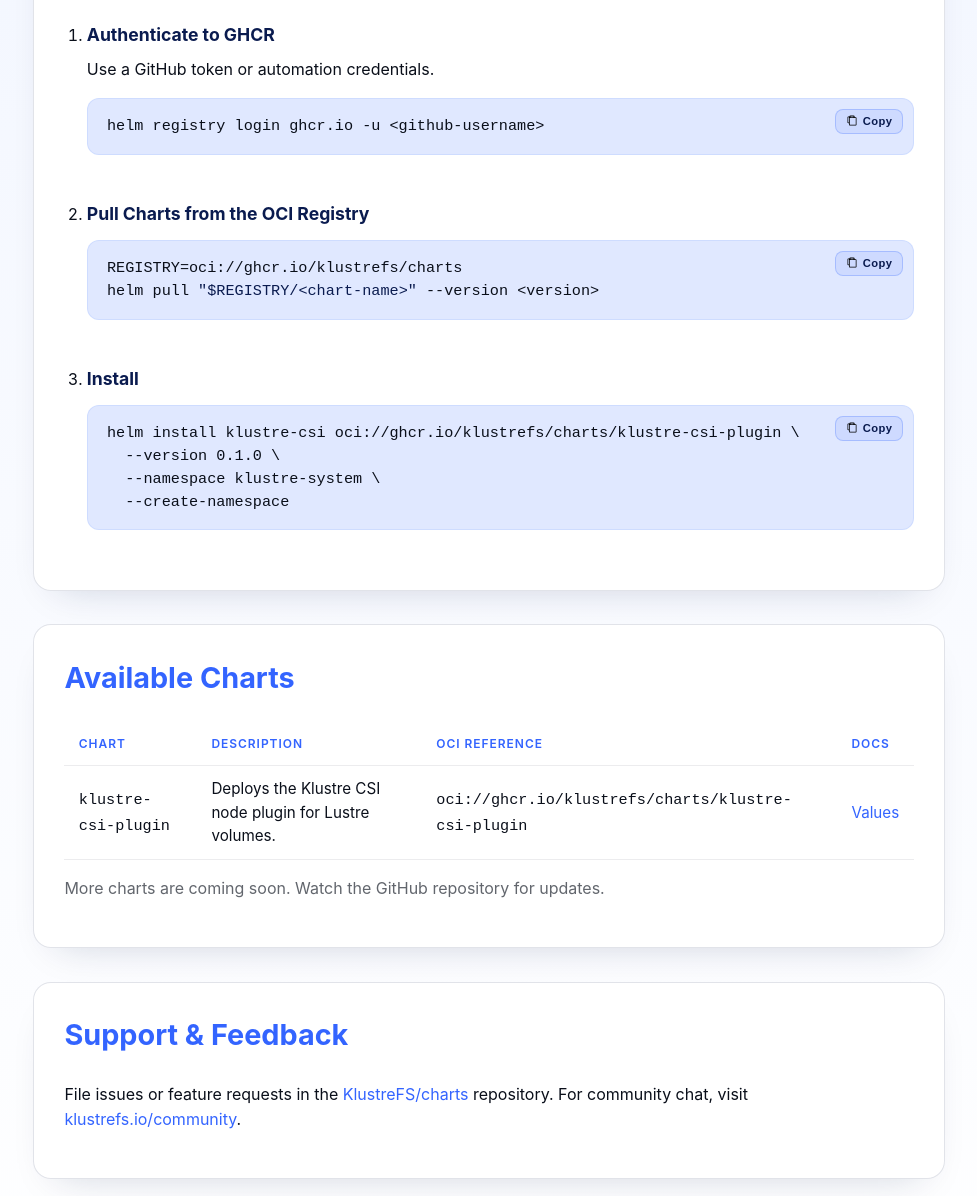
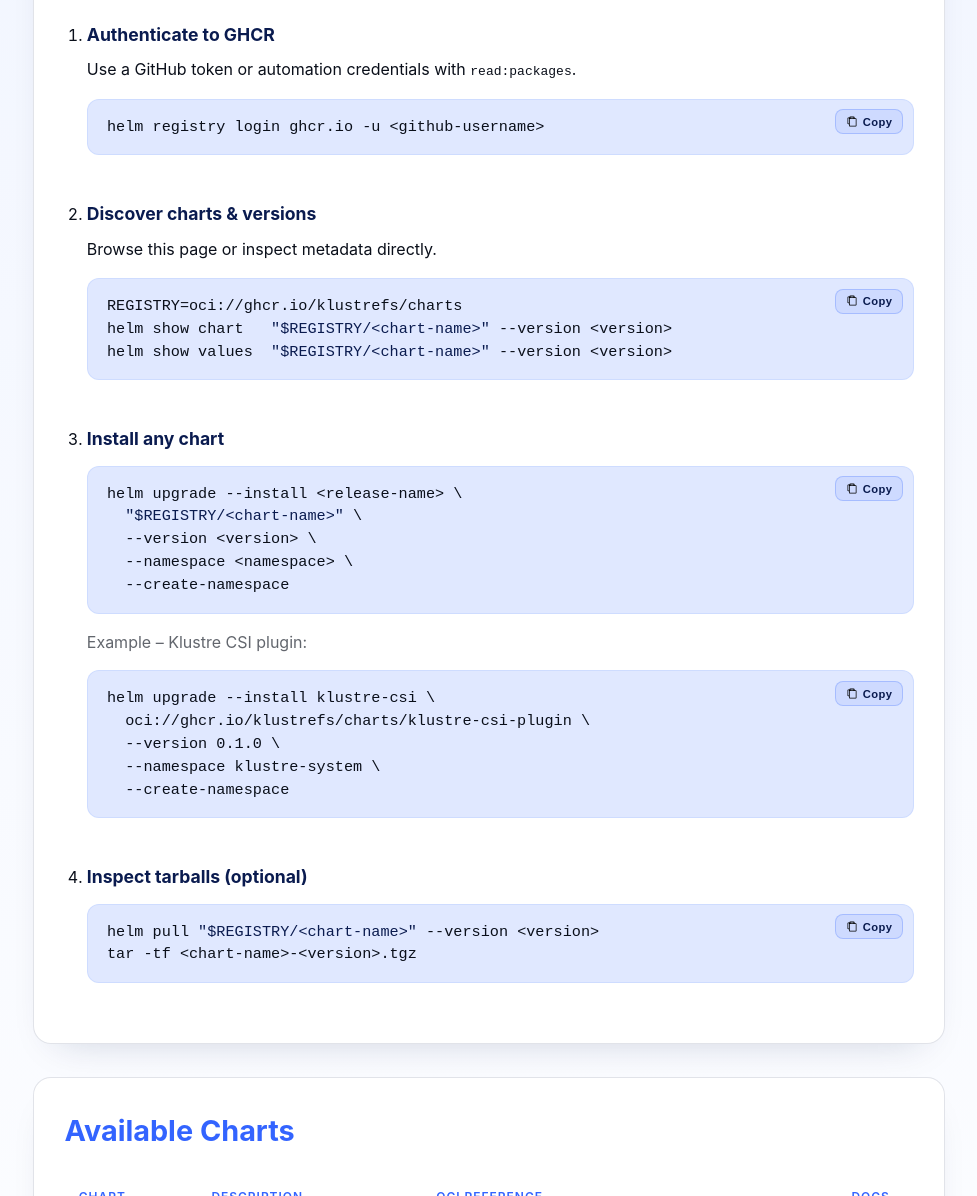
Before and after one commit to klustrefs/charts, a plain HTML site: page public/index.html in a window 1280 px wide. Shown: the part 760-1956 px from the top of the page, without its empty margins (151-1128 px from the left). Drawn offline with nearby package versions, Linux system fonts and the light colour scheme.

Commit message:
docs: improve helm usage guidance in README and landing page

```diff
--- a/public/index.html
+++ b/public/index.html
@@ -42,20 +42,34 @@
         <ol class="steps">
           <li>
             <h3>Authenticate to GHCR</h3>
-            <p>Use a GitHub token or automation credentials.</p>
+            <p>Use a GitHub token or automation credentials with <code>read:packages</code>.</p>
             <pre><code class="language-bash">helm registry login ghcr.io -u &lt;github-username&gt;</code></pre>
           </li>
           <li>
-            <h3>Pull Charts from the OCI Registry</h3>
+            <h3>Discover charts &amp; versions</h3>
+            <p>Browse this page or inspect metadata directly.</p>
             <pre><code class="language-bash">REGISTRY=oci://ghcr.io/klustrefs/charts
-helm pull "$REGISTRY/&lt;chart-name&gt;" --version &lt;version&gt;</code></pre>
+helm show chart   "$REGISTRY/&lt;chart-name&gt;" --version &lt;version&gt;
+helm show values  "$REGISTRY/&lt;chart-name&gt;" --version &lt;version&gt;</code></pre>
           </li>
           <li>
-            <h3>Install</h3>
-            <pre><code class="language-bash">helm install klustre-csi oci://ghcr.io/klustrefs/charts/klustre-csi-plugin \
+            <h3>Install any chart</h3>
+            <pre><code class="language-bash">helm upgrade --install &lt;release-name&gt; \
+  "$REGISTRY/&lt;chart-name&gt;" \
+  --version &lt;version&gt; \
+  --namespace &lt;namespace&gt; \
+  --create-namespace</code></pre>
+            <p class="note">Example – Klustre CSI plugin:</p>
+            <pre><code class="language-bash">helm upgrade --install klustre-csi \
+  oci://ghcr.io/klustrefs/charts/klustre-csi-plugin \
   --version 0.1.0 \
   --namespace klustre-system \
   --create-namespace</code></pre>
+          </li>
+          <li>
+            <h3>Inspect tarballs (optional)</h3>
+            <pre><code class="language-bash">helm pull "$REGISTRY/&lt;chart-name&gt;" --version &lt;version&gt;
+tar -tf &lt;chart-name&gt;-&lt;version&gt;.tgz</code></pre>
           </li>
         </ol>
       </section>
```
Also changed, not shown: 1 other file.
